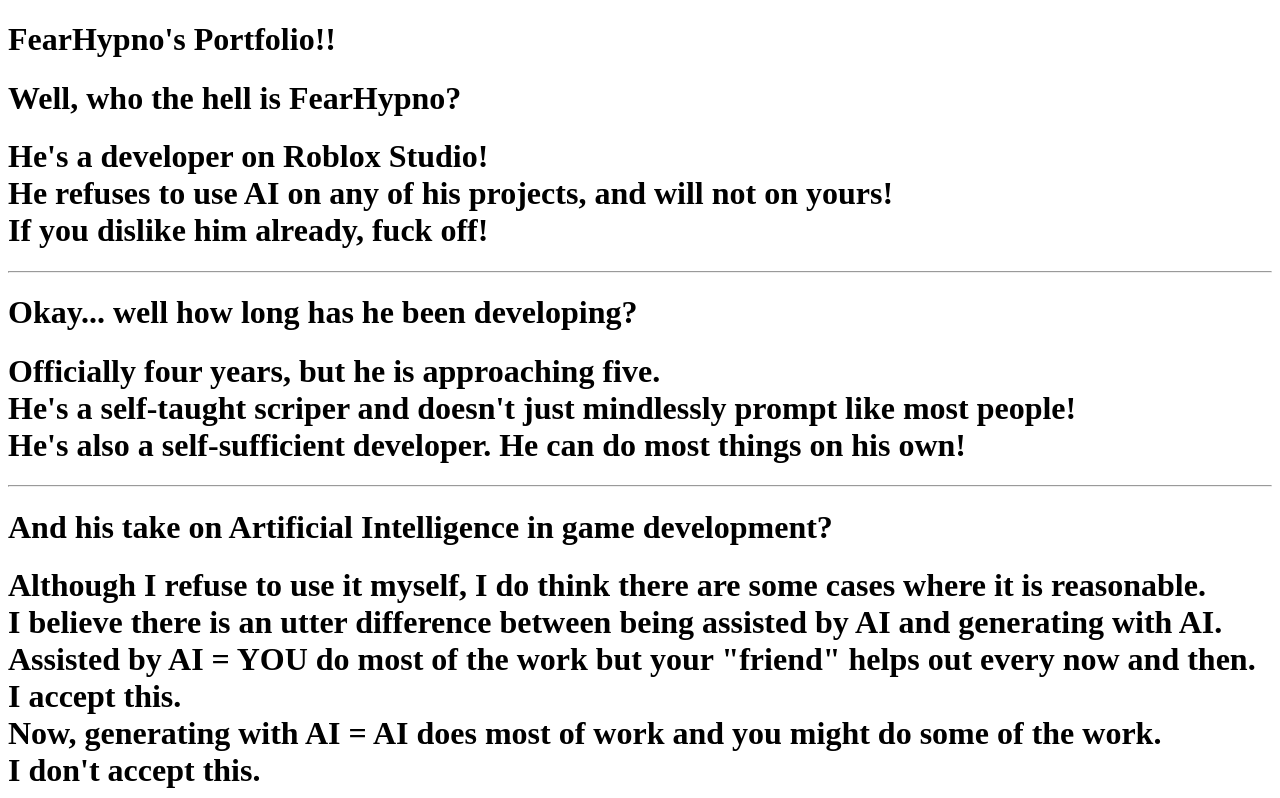
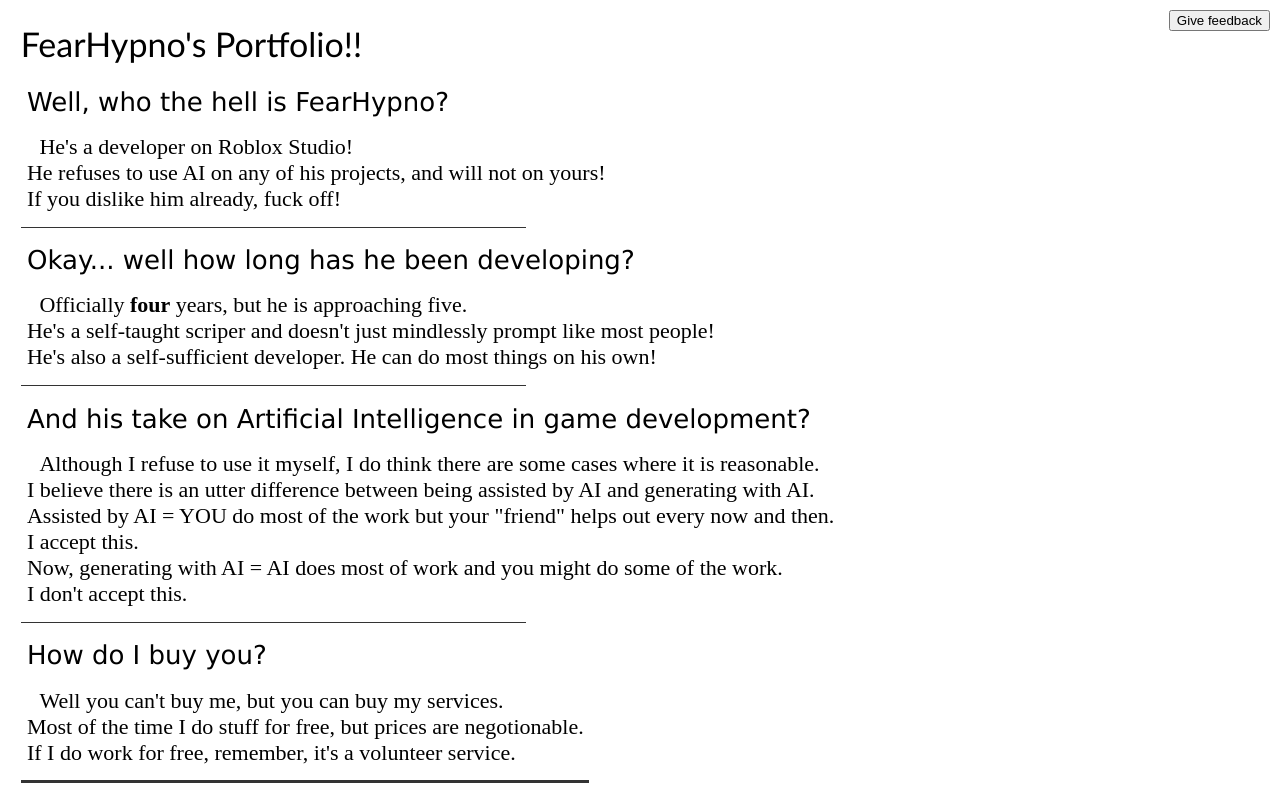
Before and after one commit to RoFearHypno/Portfolio, a plain HTML site: page index.html in a window 1280 px wide. Shown: the top 798 px of the page. Drawn offline with Linux system fonts and the light colour scheme.

Commit message:
Update style.css

```diff
--- a/style.css
+++ b/style.css
@@ -1,4 +1,49 @@
-.helloworld{
+.header{
+    font-family: 'Trebuchet MS', 'Lucida Sans Unicode', 'Lucida Grande', 'Lucida Sans', Arial, sans-serif;
+    font-weight: 500;
+    margin-left: 1%;
+    font-size: 34px;
+}
+.header_desc{
+    font-family: 'Lucida Sans', 'Lucida Sans Regular', 'Lucida Grande', 'Lucida Sans Unicode', Geneva, Verdana, sans-serif;
+    font-weight: 200;
+    margin-left: 1.5%;
+    font-size: 26px;
+}
+.header_tip{
+    font-size: 22px;
+    font-weight: 150;
+    margin-left: 1.5%;
+    text-indent: 1%;
+}
+.header_tip_small{
+    font-size: 14px;
+    font-weight: 100;
+    margin-left: 1.5%;
+}
+.half_divider{
+    border: none;
+    border-top: 3px solid #333333;
+    width: 45%;
+    margin: 1%;
+}
+.half_divider_small{
+    border: none;
+    border-top: 1px solid #333333;
+    width: 40%;
+    margin: 1%;
+}
+.feedback_button {
+    position: fixed;
+    top: 10px;
+    right: 10px;
+}
+.feedback_text {
+    display: none;
+    position: fixed;
+    top: 25px;
+    right: 10px;
     font-family: Arial, Helvetica, sans-serif;
-    font-weight: lighter;
+    font-size: 12px;
+    color: #6c2fc3;
 }
```
